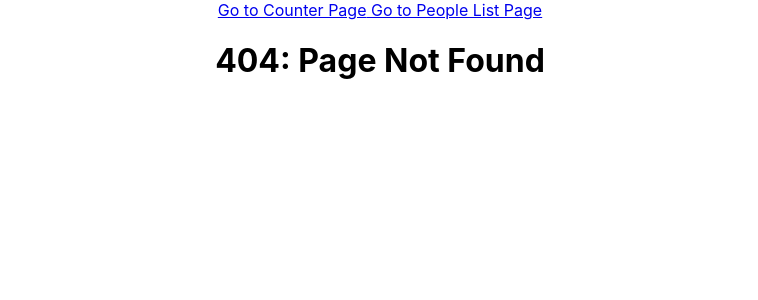
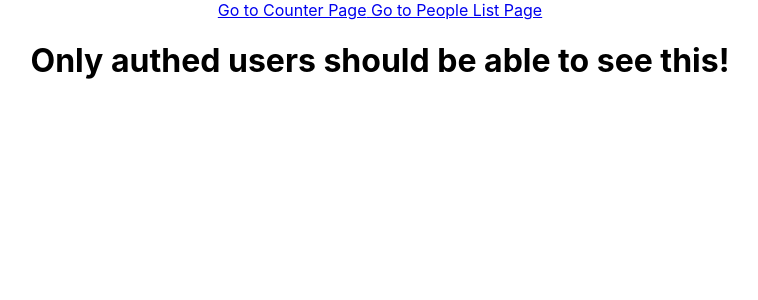
Before and after one commit to fabricekalvanda/myfirstapp-react, a React (Create React App) app: page /protected in a window 1280 px wide. Before the commit this address had no page. Shown: the top 300 px of the page, without its empty margins (260-1018 px from the left). Built offline with nearby package versions, Linux system fonts and the light colour scheme.

Commit message:
Redirect with React-Router

```diff
--- a/src/App.js
+++ b/src/App.js
@@ -1,6 +1,6 @@
 import React, { useState } from 'react';
 import { BrowserRouter as Router, Route, Link, Switch } from 'react-router-dom';
-import { HomePage, CounterButtonPage, PeopleListPage, NotFoundPage } from './pages';
+import { HomePage, CounterButtonPage, PeopleListPage, NotFoundPage, ProtectedPage } from './pages';
 import { CongratulationsMessage } from './CongratulationsMessage';
 import { CounterButton } from './CounterButton';
 import { Greeting } from "./Greeting";
@@ -31,6 +31,9 @@
           <Router path="/people-list">
             <PeopleListPage />
           </Router>
+          <Route path="/protected">
+            <ProtectedPage />
+          </Route>
           <Route>
             <NotFoundPage />
           </Route>
--- /dev/null
+++ b/src/pages/ProtectedPage.js
@@ -0,0 +1,12 @@
+import React from 'react';
+import { Redirect } from 'react-router-dom';
+
+export const ProtectedPage = () => {
+    const isAuthed = true;
+    return isAuthed
+    ? (
+        <h1>Only authed users should be able to see this!</h1>
+    ): (
+        <Redirect to="/" />
+    );
+}
--- a/src/pages/index.js
+++ b/src/pages/index.js
@@ -1,4 +1,5 @@
 export { CounterButtonPage } from './CounterButtonPage';
 export { HomePage } from './HomePage';
 export { PeopleListPage } from './PeopleListPage';
+export { ProtectedPage } from './ProtectedPage';
 export { NotFoundPage } from './NotFoundPage';
```
Also changed, not shown: 1 other file (tests, documents, lock files or other folders).
